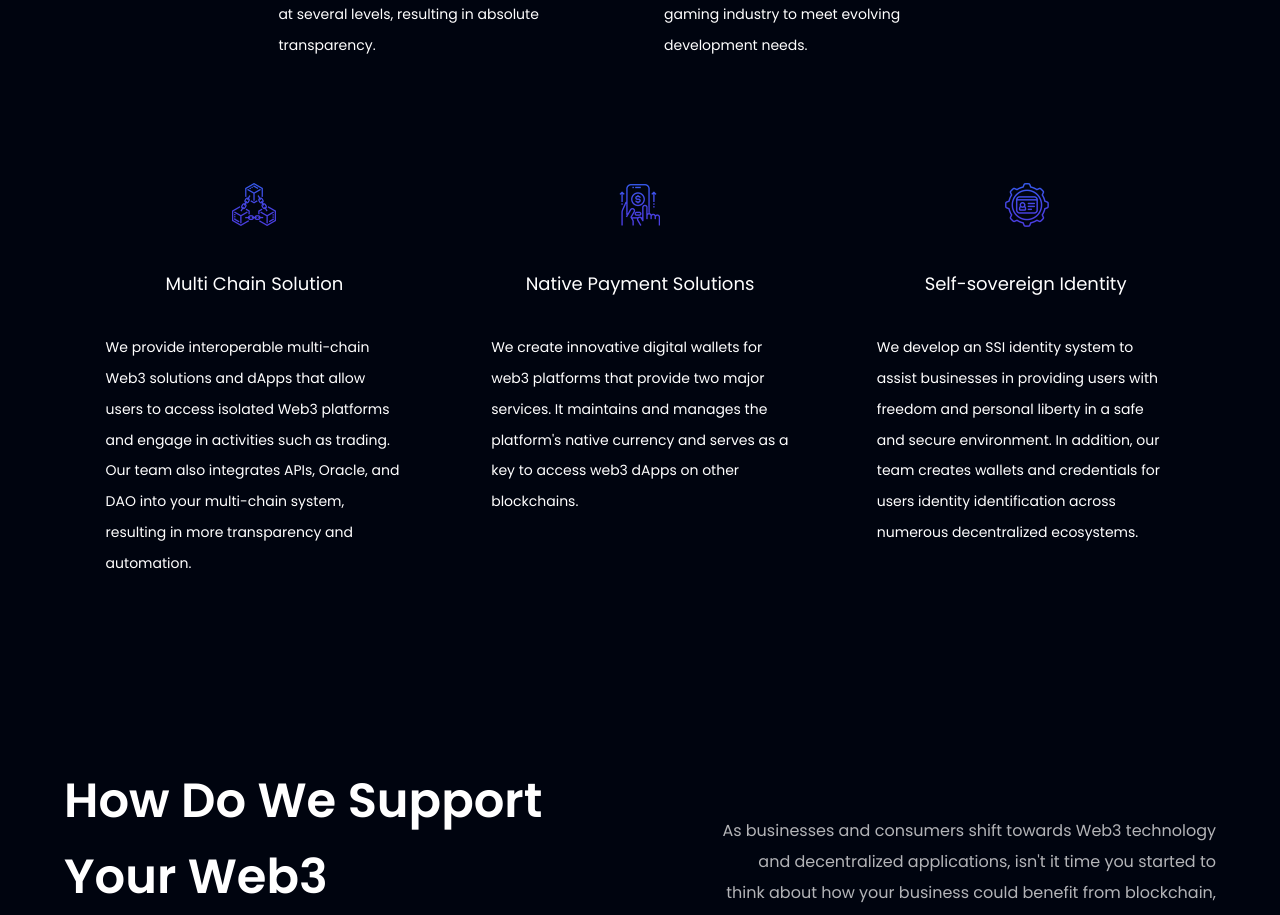
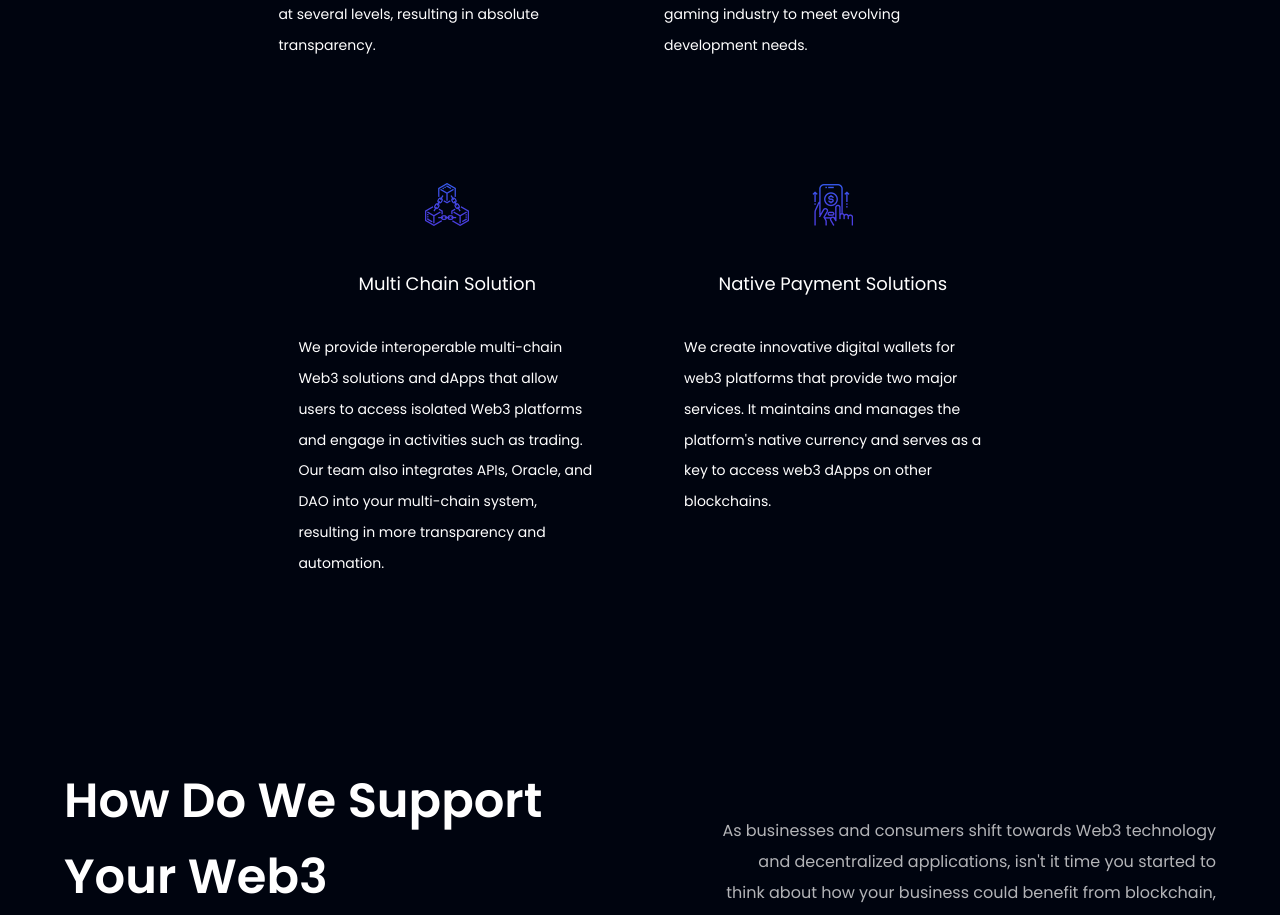
Before and after one commit to Edberaga/Old-Saysheji, a React (Vite) app: page / in a window 1280 px wide. Shown: the part 2600-3515 px from the top of the page. Built offline with nearby package versions, Linux system fonts and the light colour scheme.

Commit message:
delete the 9th service item

```diff
--- a/src/constant/index.js
+++ b/src/constant/index.js
@@ -111,12 +111,6 @@ export const service = [
         icon: native,
         title: "Native Payment Solutions",
         content: "We create innovative digital wallets for web3 platforms that provide two major services. It maintains and manages the platform's native currency and serves as a key to access web3 dApps on other blockchains."
-    },
-    {
-        id: 'service-9',
-        icon: sovereign,
-        title: 'Self-sovereign Identity',
-        content: 'We develop an SSI identity system to assist businesses in providing users with freedom and personal liberty in a safe and secure environment. In addition, our team creates wallets and credentials for users identity identification across numerous decentralized ecosystems.'
     },
 ];
 
```
